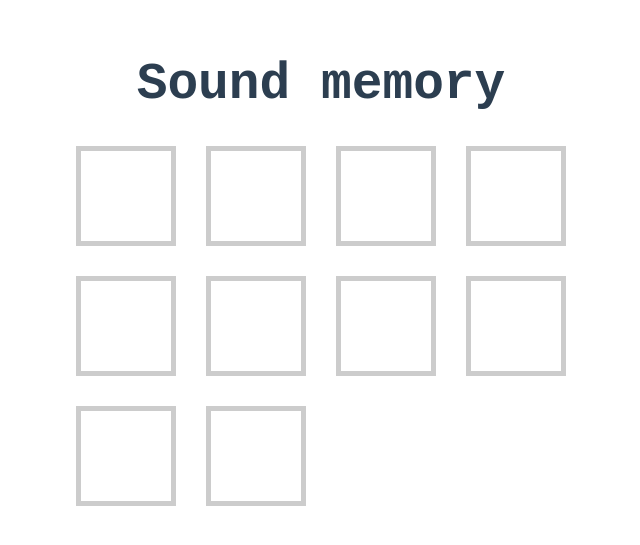
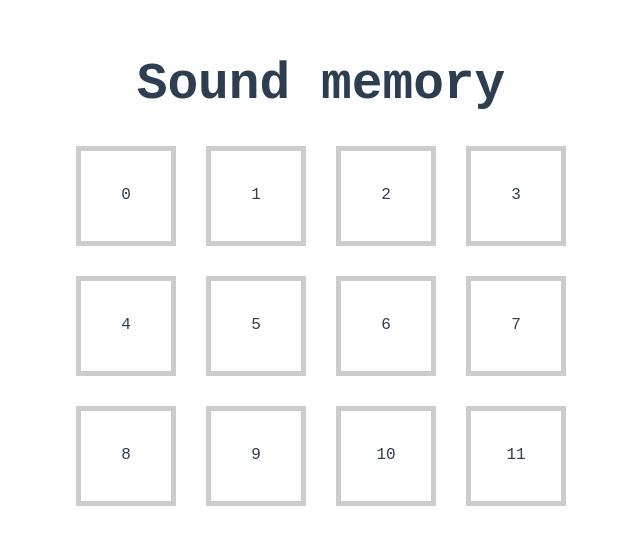
Before and after one commit to jbluemchen/atjs-memory, a Vue app: page / in a window 1280 px wide. Shown: the part 101-646 px from the top of the page, without its empty margins (319-959 px from the left). Built offline with nearby package versions, Linux system fonts and the light colour scheme.

Commit message:
create first cards

```diff
--- a/src/App.vue
+++ b/src/App.vue
@@ -1,22 +1,33 @@
 <script>
+import Card from './components/card.vue'
 export default{
-  name: 'App'
+  name: 'App',
+  components: {
+    Card
+  },
+  setup() {
+    const cardList = []
+
+    for (let i= 0; i < 12; i++) {
+      cardList.push(i)
+    }
+
+    return {
+      cardList
+    }
+
+  }
 }
 </script>
 
 <template>
   <h1>Sound memory</h1>
   <section class="game-board">
-    <div class="card"></div>
-    <div class="card"></div>
-    <div class="card"></div>
-    <div class="card"></div>
-    <div class="card"></div>
-    <div class="card"></div>
-    <div class="card"></div>
-    <div class="card"></div>
-    <div class="card"></div>
-    <div class="card"></div>
+    <Card
+    v-for="(card, index) in cardList"
+    :key="`card-${index}`"
+    :value="card"
+    />
   </section>
 </template>
 
--- a/src/components/Card.vue
+++ b/src/components/Card.vue
@@ -0,0 +1,20 @@
+<script>
+export default {
+props: {
+    value: {
+        type: Number,
+        required: true
+    }
+}
+}
+</script>
+
+<template>
+    <div class="card">
+        {{ value }}
+    </div>
+</template>
+
+<style>
+
+</style>
```
